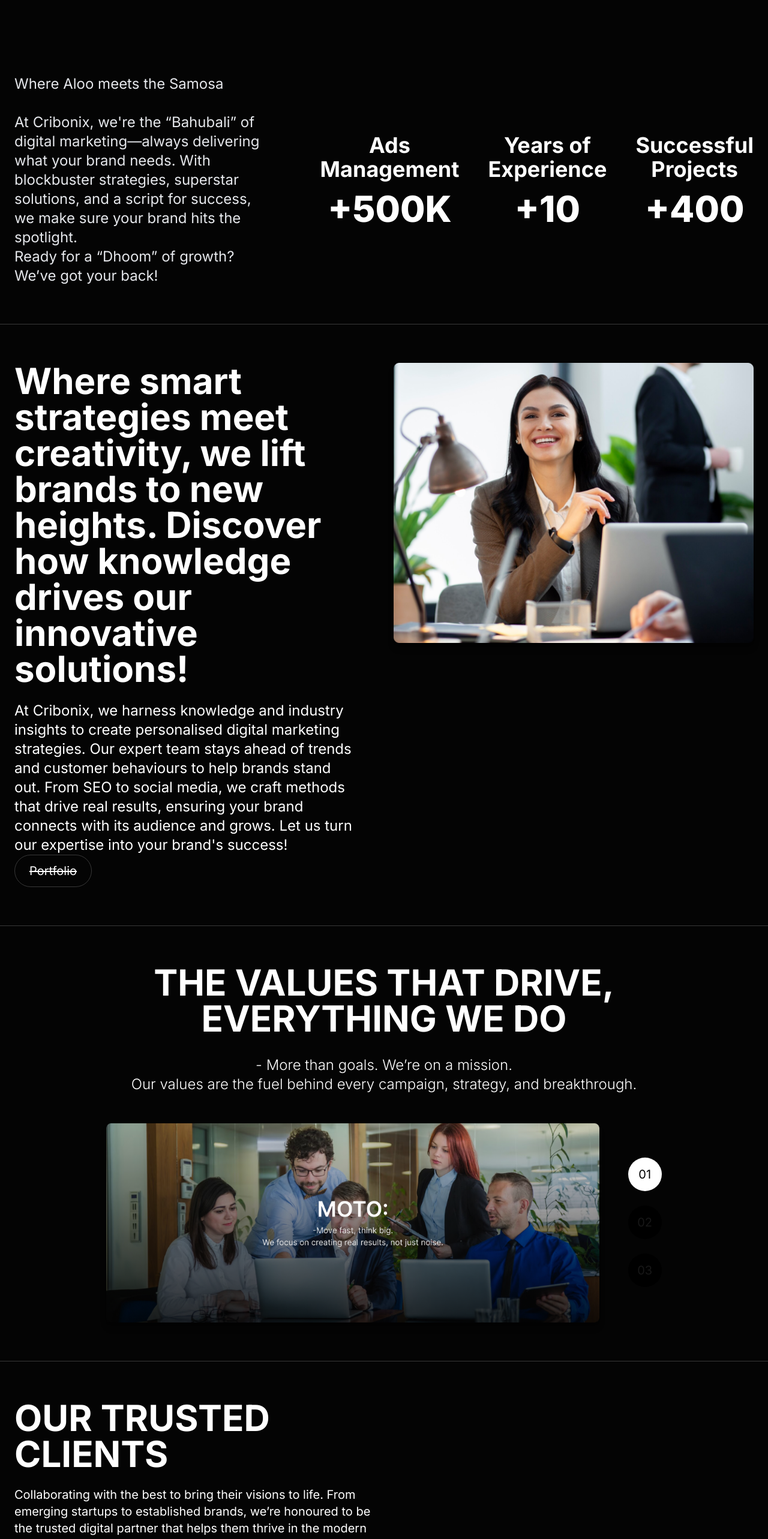
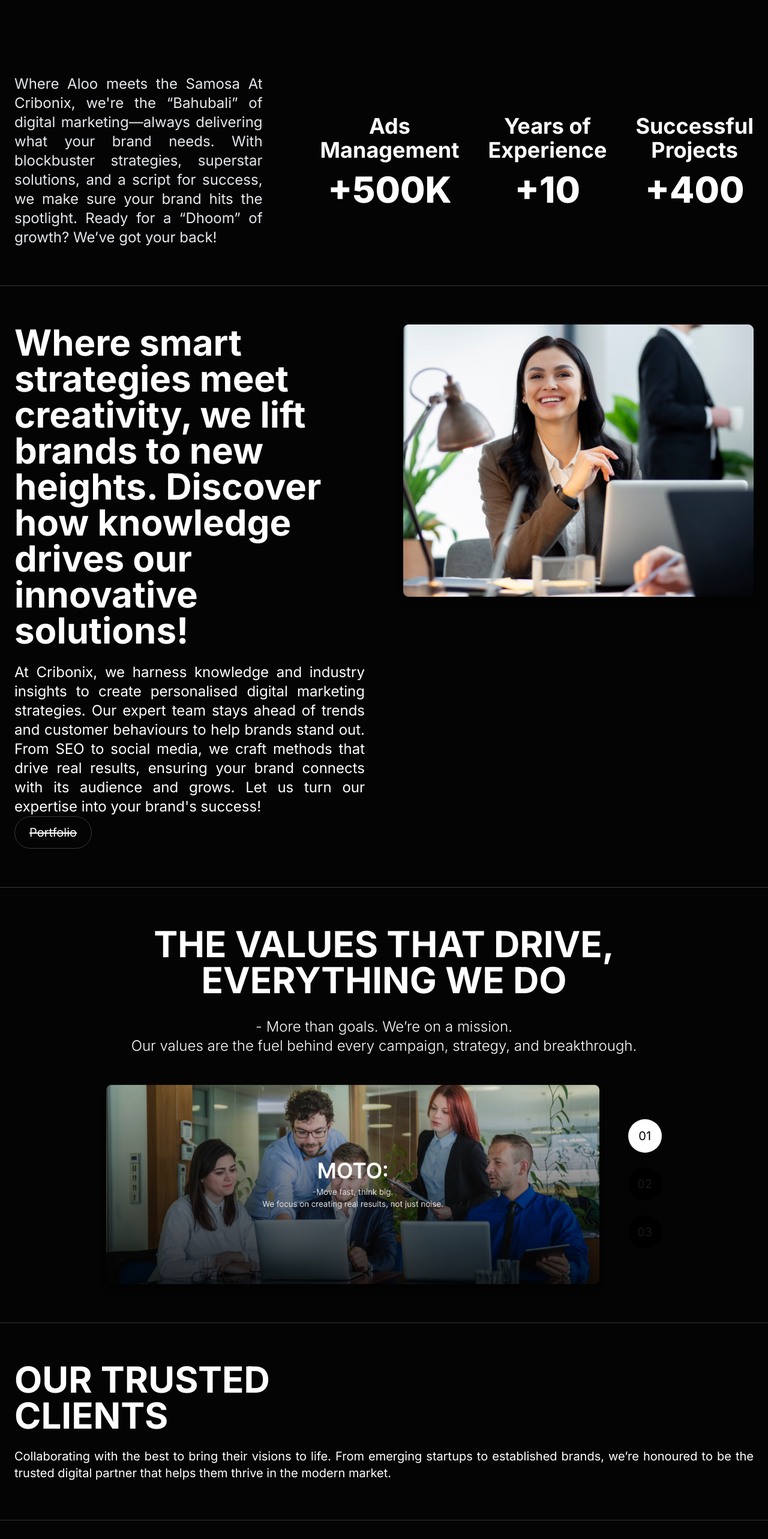
Before and after one commit to Mrityunjaydeepak/FST-CRI, a Next.js app: page /Whyus in a window 1280 px wide. Shown: the part 840-3406 px from the top of the page at 60% size. Built offline with nearby package versions, Linux system fonts and the light colour scheme.

Commit message:
whyUs text Changes Responsive

```diff
--- a/app/Whyus/page.tsx
+++ b/app/Whyus/page.tsx
@@ -70,18 +70,18 @@
       <div className="container mx-auto px-6 py-16">
         <div className="flex flex-col lg:flex-row justify-between items-start lg:items-center space-y-12 lg:space-y-0 lg:space-x-24">
           {/* Left Content */}
-          <div className="flex">
-            <p className="text-left text-lg sm:text-xl md:text-2xl text-gray-200 leading-relaxed">
+          <div className="flex-1">
+            <p className="text-left text-lg sm:text-xl md:text-2xl text-gray-200 leading-relaxed text-justify">
               Where Aloo meets the Samosa
-              <br /> <br />
+
               At Cribonix, we're the “Bahubali” of digital marketing—always delivering what your brand needs. With blockbuster strategies, superstar solutions, and a script for success, we make sure your brand hits the spotlight.
-              <br />
+
               Ready for a “Dhoom” of growth? We’ve got your back!
             </p>
           </div>
 
           {/* Right Content: Metrics */}
-          <div className="flex flex-col sm:flex-row justify-between space-y-12 sm:space-y-0 sm:space-x-12">
+          <div className="flex-1 flex flex-col sm:flex-row justify-between space-y-12 sm:space-y-0 sm:space-x-12">
             {/* Metric 1 */}
             <div className="flex flex-col items-center">
               <h2 className="text-3xl sm:text-4xl font-bold text-white text-center">
@@ -123,7 +123,7 @@
             <h2 className="text-white text-4xl sm:text-5xl md:text-6xl font-bold leading-tight">
               Where smart strategies meet creativity, we lift brands to new heights. Discover how knowledge drives our innovative solutions!
             </h2>
-            <p className="text-white text-lg sm:text-xl md:text-2xl leading-relaxed">
+            <p className="text-white text-lg sm:text-xl md:text-2xl leading-relaxed text-justify">
               At Cribonix, we harness knowledge and industry insights to create personalised digital marketing strategies. Our expert team stays ahead of trends and customer behaviours to help brands stand out. From SEO to social media, we craft methods that drive real results, ensuring your brand connects with its audience and grows. Let us turn our expertise into your brand's success!
             </p>
             <Link href="/Portfolio">
@@ -134,13 +134,13 @@
           </div>
 
           {/* Right Image */}
-          <div className="flex justify-center items-center">
+          <div className="flex-1 flex justify-center items-center">
             <Image
               src={team}
               alt="Team Image"
               width={600}
               height={500}
-              className="object-cover rounded-md shadow-lg flex justify-center items-center"
+              className="object-cover rounded-md shadow-lg max-w-full"
             />
           </div>
         </div>
@@ -181,7 +181,7 @@
               <button
                 key={index}
                 onClick={() => handleButtonClick(index)}
-                className={`w-12 h-12 sm:w-14 sm:h-14 text-lg sm:text-xl bg-black rounded-full  hover:text-white transition-colors duration-300 focus:outline-none ${
+                className={`w-12 h-12 sm:w-14 sm:h-14 text-lg sm:text-xl bg-black rounded-full hover:text-white transition-colors duration-300 focus:outline-none ${
                   currentImageIndex === index ? "bg-white text-black" : ""
                 }`}
                 aria-label={`Display image ${index + 1}`}
@@ -196,11 +196,11 @@
       {/* Our Clients Section */}
       <div className="container mx-auto px-6 py-16 border-t border-secondary">
         <div className="flex flex-col lg:flex-row items-start lg:items-start space-y-12 lg:space-y-0 lg:space-x-16">
-          <div className="lg:w-1/2 space-y-6">
+          <div className="flex-1 space-y-6">
             <h1 className="text-4xl sm:text-5xl lg:text-6xl font-bold text-white">
               OUR TRUSTED <br /> CLIENTS
             </h1>
-            <p className="text-lg sm:text-xl text-white leading-relaxed">
+            <p className="text-lg sm:text-xl text-white leading-relaxed text-justify">
               Collaborating with the best to bring their visions to life. From emerging startups to established brands, we’re honoured to be the trusted digital partner that helps them thrive in the modern market.
             </p>
           </div>
@@ -211,11 +211,11 @@
       <div className="container mx-auto px-6 py-16 border-t border-secondary">
         <div className="flex flex-col lg:flex-row justify-between items-start lg:items-start space-y-12 lg:space-y-0 lg:space-x-16">
           {/* Left Content */}
-          <div className="lg:w-1/2 space-y-6">
+          <div className="flex-1 space-y-6">
             <h1 className="text-4xl sm:text-5xl lg:text-6xl font-extrabold text-white">
               MEET OUR TEAM
             </h1>
-            <p className="text-lg sm:text-xl text-white leading-relaxed">
+            <p className="text-lg sm:text-xl text-white leading-relaxed text-justify">
               The brains behind the brilliance, the faces behind the flair. Meet the dreamers, creators, and doers shaping Cribonix’s magic.
             </p>
           </div>
@@ -229,7 +229,6 @@
               ariaLabel="Join Us"
               className="w-full sm:w-48 p-3 flex justify-center items-center hover:text-white hover:bg-gradient-to-r from-[#009DD1] to-[#bf3fd2]"
             />
-
           </div>
         </div>
 
@@ -314,7 +313,7 @@
             alt="Office Background"
             width={1500}
             height={990}
-            className="object-cover rounded-md shadow-lg opacity-80"
+            className="object-cover rounded-md shadow-lg opacity-80 max-w-full"
           />
         </div>
       </div>
@@ -355,7 +354,7 @@
               alt="Mountain"
               width={530}
               height={550}
-              className="object-cover rounded-md shadow-lg"
+              className="object-cover rounded-md shadow-lg max-w-full"
             />
           </div>
 
```
